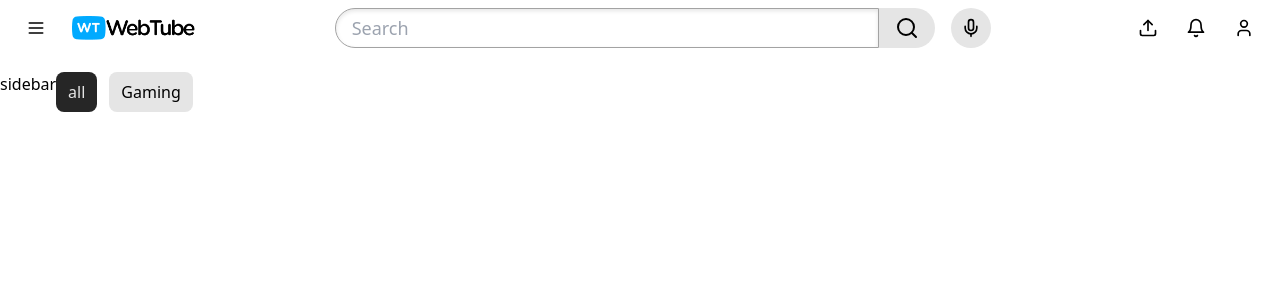
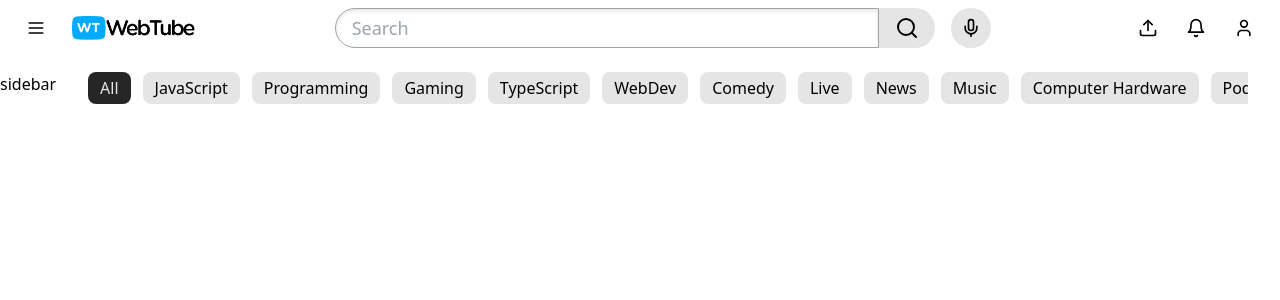
Before and after one commit to DavidRJ65716/My_Showcase_Website, a React (Vite) app in the folder client/: page / in a window 1280 px wide. Shown: the top 300 px of the page. Built offline with nearby package versions, Linux system fonts and the light colour scheme.

Commit message:
Added arrors to catagory pills

```diff
--- a/client/src/App.tsx
+++ b/client/src/App.tsx
@@ -1,16 +1,24 @@
 import { PageHeader }  from "./layouts/PageHeader"
 import { CatagoryPills } from './components/CatagoryPills'
 import { categories } from "./data/pillData"
+import { useState } from "react"
 
 export default function App() {
+
+    const [selectedCategory, setSelectedCategory] = useState(categories[0])
 
     return (
         <div className="max-h-screen felx flex-col">
             <PageHeader />
             <div className="grid grid-cols-[auto,1fr] flex-grow-1 overflow-auto">
                 <div>sidebar</div>
-                <div className='sticky top-0 bg-white z-10 pb-4'>
-                    <CatagoryPills  categories={ categories }/>
+                <div className="overflow-x-hidden px-8 pb-4">
+                    <div className='sticky top-0 bg-white z-10 pb-4'>
+                        <CatagoryPills
+                        categories={ categories }
+                        selectedCategory={selectedCategory}
+                        onSelect={setSelectedCategory}/>
+                    </div>
                 </div>
             </div>
         </div>
--- a/client/src/components/CatagoryPills.tsx
+++ b/client/src/components/CatagoryPills.tsx
@@ -1,7 +1,23 @@
+import { ChevronLast, ChevronLeft, ChevronRight, Ghost } from "lucide-react";
 import { Button } from "./Button";
+import { useState } from "react";
 
-export function CatagoryPills(){
+type CatagoryPillsProps = {
+    categories: string[]
+    selectedCategory: string
+    onSelect: (category: string) => void
+}
+
+const TRANSLATE_AMOUNT = 200
+
+export function CatagoryPills({ categories, selectedCategory, onSelect }: CatagoryPillsProps){
+
+    const [translate, setTraslate] = useState(0)
+    const [isLeftVisibale, setIsLeftVisibale] = useState(false)
+    const [isRightVisibale, setIsRightVisibale] = useState(false)
+
     return (
+
         <div className="overflow-x-hidden relative">
             <div className="
                 flex
@@ -10,15 +26,73 @@ export function CatagoryPills(){
                 transition-transform
                 w[max-content]"
             >
-                <Button
-                    variant={'dark'}
-                    className="py1 px-3 rounded-lg whitespace-nowrap">
-                    all
-                </Button>
-                <Button className="py1 px-3 rounded-lg whitespace-nowrap">
-                    Gaming
-                </Button>
+                {categories.map(category=> (
+                    <Button
+                        key={category}
+                        onClick={() => onSelect(category)}
+                        variant={
+                            `${selectedCategory === category ? 'dark': 'default'}`
+                        }
+                        className="py-1 px-3 rounded-lg whitespace-nowrap ">
+                            {category}
+                    </Button>
+                ))}
             </div>
+            {isLeftVisibale && (
+                <div className="
+                    absolute
+                    left-0
+                    top-0.5
+                    -translate-y-0.5
+                    bg-gradient-to-r
+                    from-white
+                    from-50%
+                    to-transparent
+                    w-24
+                    h-full"
+                    onClick={() => {
+                        setTraslate(translate => {
+                            const newTranslate = - TRANSLATE_AMOUNT
+                            if (newTranslate <= 0) {
+                                return 0
+                            }
+                            return newTranslate
+                        })
+                    }}
+                >
+                    <Button
+                        variant={"ghost"}
+                        size={"icon"}
+                        className="h-full aspect-square w-auto p-1.5"
+                    >
+                        <ChevronLeft/>
+                    </Button>
+                </div>
+            )}
+            {isRightVisibale && (
+                <div className="
+                    absolute
+                    right-0
+                    top-0.5
+                    -translate-y-0.5
+                    bg-gradient-to-l
+                    from-white
+                    from-50%
+                    to-transparent
+                    w-24
+                    h-full
+                    flex
+                    justify-end
+                ">
+                    <Button
+                        variant={"ghost"}
+                        size={"icon"}
+                        className="h-full aspect-square w-auto p-1.5"
+                    >
+                        <ChevronRight/>
+                    </Button>
+                </div>
+            )}
         </div>
     )
 }
--- a/client/src/data/pillData.ts
+++ b/client/src/data/pillData.ts
@@ -3,4 +3,18 @@ export const categories = [
     "JavaScript",
     "Programming",
     "Gaming",
+    "TypeScript",
+    "WebDev",
+    "Comedy",
+    "Live",
+    "News",
+    "Music",
+    "Computer Hardware",
+    "Podcasts",
+    "CPUs",
+    "Cars",
+    "Unboxing",
+    "Recently Uploaded",
+    "Watched",
+    "New to you",
 ]
```
